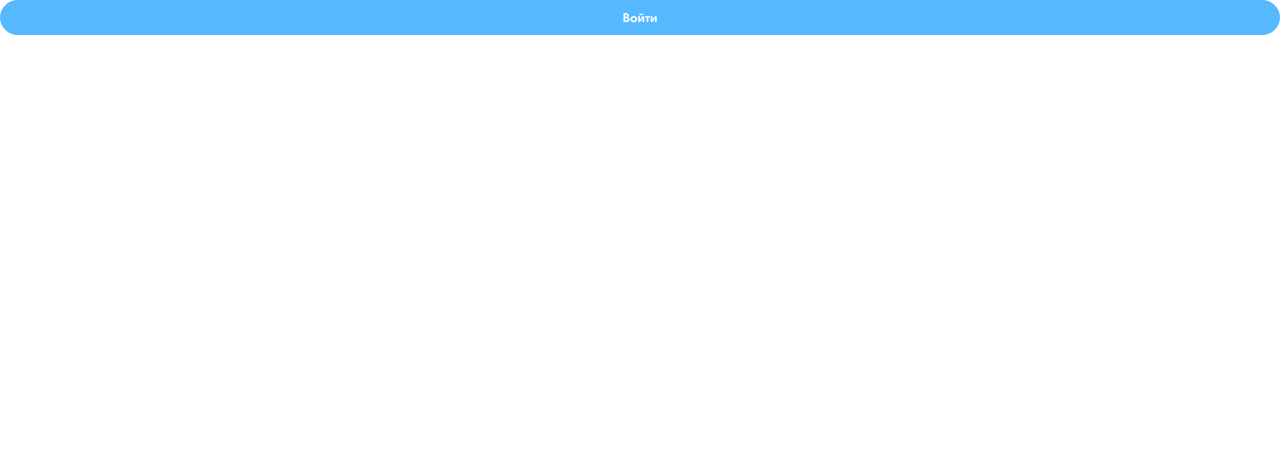
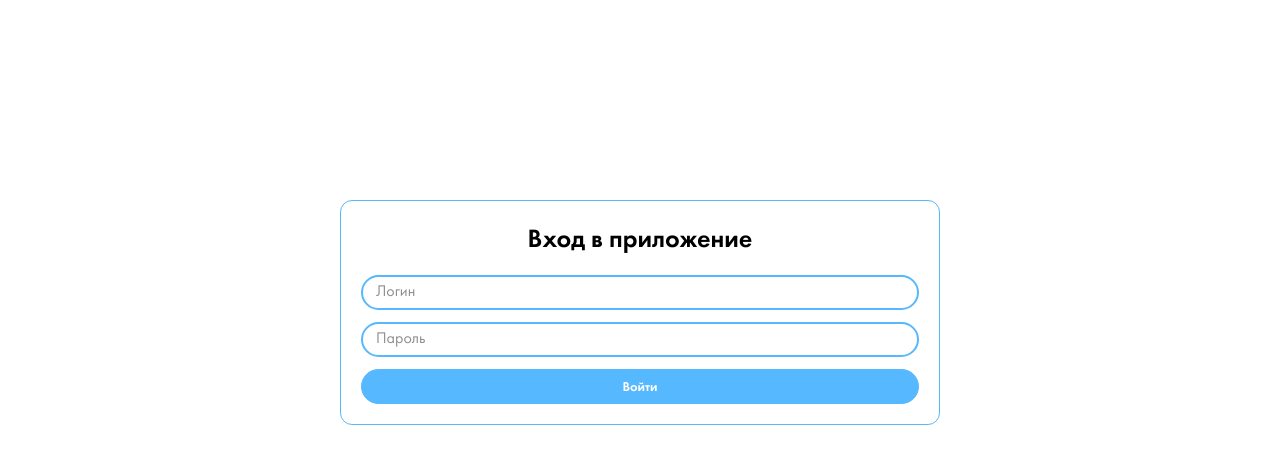
Before and after one commit to asuroedov/something, a React (Create React App) app in the folder front/: page / in a window 1280 px wide. Shown: the top 464 px of the page. Built offline with nearby package versions, Linux system fonts and the light colour scheme.

Commit message:
добавлены инпуты для формы входа. декомпозиция формы входа

```diff
--- /dev/null
+++ b/front/src/components/Inputs/BaseInput/BaseInput.tsx
@@ -0,0 +1,15 @@
+import React, { FC, memo } from "react";
+
+export interface BaseInputProps {
+  placeholder?: string;
+  type?: "text" | "password";
+  value: string;
+  className?: string;
+  onChange: (event: React.ChangeEvent<HTMLInputElement>) => void;
+}
+
+const BaseInput: FC<BaseInputProps> = (props) => {
+  return <input {...props} />;
+};
+
+export default memo(BaseInput);
--- /dev/null
+++ b/front/src/components/Inputs/InputWithTitle/InputWithTitle.tsx
@@ -0,0 +1,20 @@
+import React, { FC, memo } from "react";
+import BaseInput, { BaseInputProps } from "../BaseInput/BaseInput";
+
+import styles from "./style.module.scss";
+import cn from "classnames";
+
+interface InputWithTitleProps extends BaseInputProps {}
+
+const InputWithTitle: FC<InputWithTitleProps> = ({ placeholder, ...props }) => {
+  const { value, className } = props;
+
+  return (
+    <div className={cn(styles.wrapper, className)}>
+      <BaseInput {...props} className={cn(styles.input, className)} />
+      <div className={cn(styles.label, { [styles.transformLabel]: !!value })}>{placeholder}</div>
+    </div>
+  );
+};
+
+export default memo(InputWithTitle);
--- /dev/null
+++ b/front/src/components/Inputs/InputWithTitle/style.module.scss
@@ -0,0 +1,35 @@
+@import '../../../variables';
+
+.wrapper {
+  position: relative;
+}
+
+.label {
+  position: absolute;
+  left: 15px;
+  top: 5px;
+  color: #8e8e8e;
+  transition-duration: 0.2s;
+  pointer-events: none;
+}
+
+.transformLabel {
+  top: -9px;
+  left: 15px;
+  font-size: 12px;
+  background: #fff;
+}
+
+.input {
+  padding: 8px 10px;
+  border-radius: 9999px;
+  border: 2px solid $blue;
+  outline: none;
+}
+
+.input:focus + .label {
+  top: -9px;
+  left: 15px;
+  font-size: 12px;
+  background: #fff;
+}
--- /dev/null
+++ b/front/src/components/LoginForm/FormTitle/FormTitle.tsx
@@ -0,0 +1,15 @@
+import React, { FC, memo } from "react";
+import cn from "classnames";
+
+import styles from "./style.module.scss";
+
+interface FormTitleProps {
+  title: string;
+  className?: string;
+}
+
+const FormTitle: FC<FormTitleProps> = ({ title, className }) => {
+  return <div className={cn(styles.title, className)}>{title}</div>;
+};
+
+export default memo(FormTitle);
--- /dev/null
+++ b/front/src/components/LoginForm/FormTitle/style.module.scss
@@ -0,0 +1,7 @@
+@import '../../../variables';
+
+.title {
+  margin-bottom: 10px;
+  font-size: 26px;
+  font-family: $someFontDemi;
+}
--- /dev/null
+++ b/front/src/components/LoginForm/FromFields/FromFields.tsx
@@ -0,0 +1,44 @@
+import React, { useCallback, useState } from "react";
+
+import InputWithTitle from "../../Inputs/InputWithTitle/InputWithTitle";
+import Button from "../../Button/Button";
+import DotLoader from "../../DotLoader/DotLoader";
+
+import styles from "./style.module.scss";
+
+const FormFields = () => {
+  const [isLoading, setLoading] = useState(false);
+  const [login, setLogin] = useState("");
+  const [password, setPassword] = useState("");
+
+  const handleChangeLogin = useCallback((event: React.ChangeEvent<HTMLInputElement>) => {
+    setLogin(event.currentTarget.value);
+  }, []);
+
+  const handleChangePassword = useCallback((event: React.ChangeEvent<HTMLInputElement>) => {
+    setPassword(event.currentTarget.value);
+  }, []);
+
+  const handleClick = useCallback(() => {
+    setLoading(true);
+    setTimeout(() => setLoading(false), 2500);
+  }, []);
+
+  return (
+    <div>
+      <InputWithTitle onChange={handleChangeLogin} placeholder={"Логин"} value={login} className={styles.input} />
+      <InputWithTitle
+        onChange={handleChangePassword}
+        placeholder={"Пароль"}
+        value={password}
+        type={"password"}
+        className={styles.input}
+      />
+      <Button onClick={handleClick} className={styles.loginBtn}>
+        {isLoading ? <DotLoader className={styles.loader} /> : `Войти`}
+      </Button>
+    </div>
+  );
+};
+
+export default FormFields;
--- /dev/null
+++ b/front/src/components/LoginForm/FromFields/style.module.scss
@@ -0,0 +1,24 @@
+@import "../../../variables.scss";
+
+.loginBtn {
+  width: 100%;
+  display: flex;
+  align-items: center;
+  justify-content: center;
+  font-family: $someFontDemi;
+}
+
+.input {
+  width: 100%;
+  margin-bottom: 6px;
+}
+
+.loader {
+  height: 20px;
+}
+
+@media (max-width: 600px) {
+  .loginForm {
+    width: 90%;
+  }
+}
--- a/front/src/components/LoginForm/LoginForm.tsx
+++ b/front/src/components/LoginForm/LoginForm.tsx
@@ -1,23 +1,21 @@
-import React, { useCallback, useState } from "react";
-import Button from "../Button/Button";
+import React, { FC } from "react";
+import cn from "classnames";
+
+import FormFields from "./FromFields/FromFields";
+import FormTitle from "./FormTitle/FormTitle";
 
 import styles from "./style.module.scss";
-import DotLoader from "../DotLoader/DotLoader";
 
-const LoginForm = () => {
-  const [isLoading, setLoading] = useState(false);
+interface LoginFormProps {
+  className?: string;
+}
 
-  const handleClick = useCallback(() => {
-    setLoading(true);
-    setTimeout(() => setLoading(false), 2500);
-  }, []);
-
+const LoginForm: FC<LoginFormProps> = ({ className }) => {
   return (
-    <div>
-      <Button onClick={handleClick} className={styles.loginBtn}>
-        {isLoading ? <DotLoader className={styles.loader} /> : `Войти`}
-      </Button>
-    </div>
+    <form className={cn(styles.loginForm, className)} onSubmit={(event) => event.preventDefault()}>
+      <FormTitle title={"Вход в приложение"} className={styles.title} />
+      <FormFields />
+    </form>
   );
 };
 
--- a/front/src/components/LoginForm/style.module.scss
+++ b/front/src/components/LoginForm/style.module.scss
@@ -1,13 +1,13 @@
 @import "../../variables.scss";
 
-.loginBtn {
-  width: 100%;
-  display: flex;
-  align-items: center;
-  justify-content: center;
-  font-family: $someFontDemi;
+.loginForm {
+  width: 600px;
+  padding: 20px;
+  border: 1px solid $blue;
+  border-radius: 12px;
 }
 
-.loader {
-  height: 20px;
+.title {
+  text-align: center;
+  margin-bottom: 20px;
 }
--- a/front/src/pages/LoginPage/LoginPage.tsx
+++ b/front/src/pages/LoginPage/LoginPage.tsx
@@ -5,8 +5,8 @@ import styles from "./style.module.scss";
 
 const LoginPage = () => {
   return (
-    <div>
-      <LoginForm />
+    <div className={styles.loginPage}>
+      <LoginForm className={styles.loginForm} />
     </div>
   );
 };
--- a/front/src/pages/LoginPage/style.module.scss
+++ b/front/src/pages/LoginPage/style.module.scss
@@ -0,0 +1,9 @@
+.loginPage {
+  display: flex;
+  flex-direction: column;
+}
+
+.loginForm {
+  align-self: center;
+  margin-top: 200px;
+}
```
Also changed, not shown: 1 other file (tests, documents, lock files or other folders).
